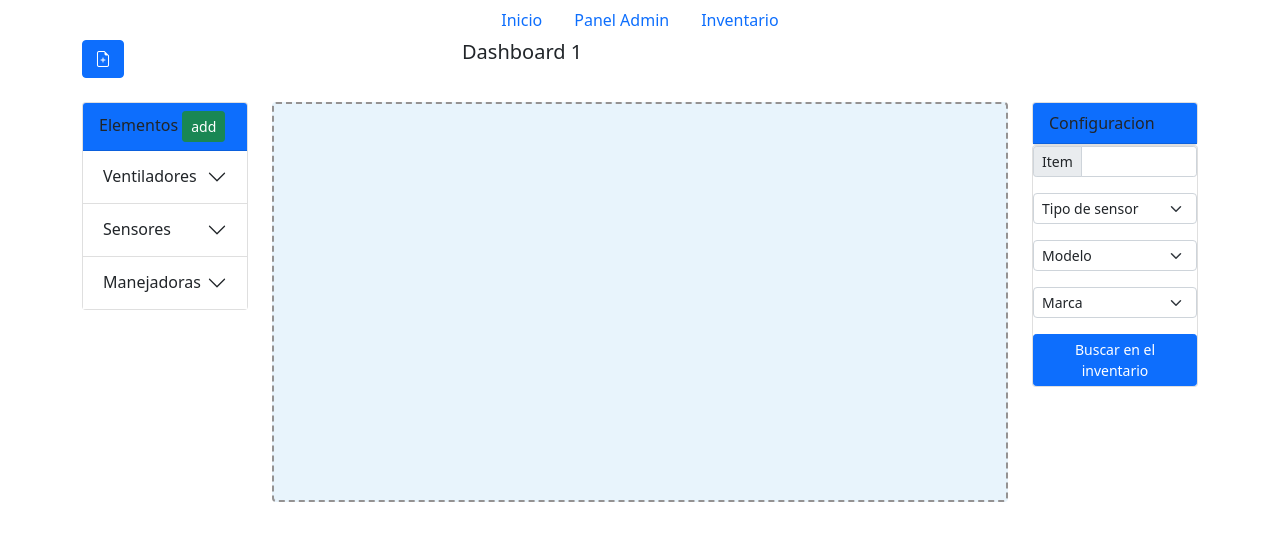
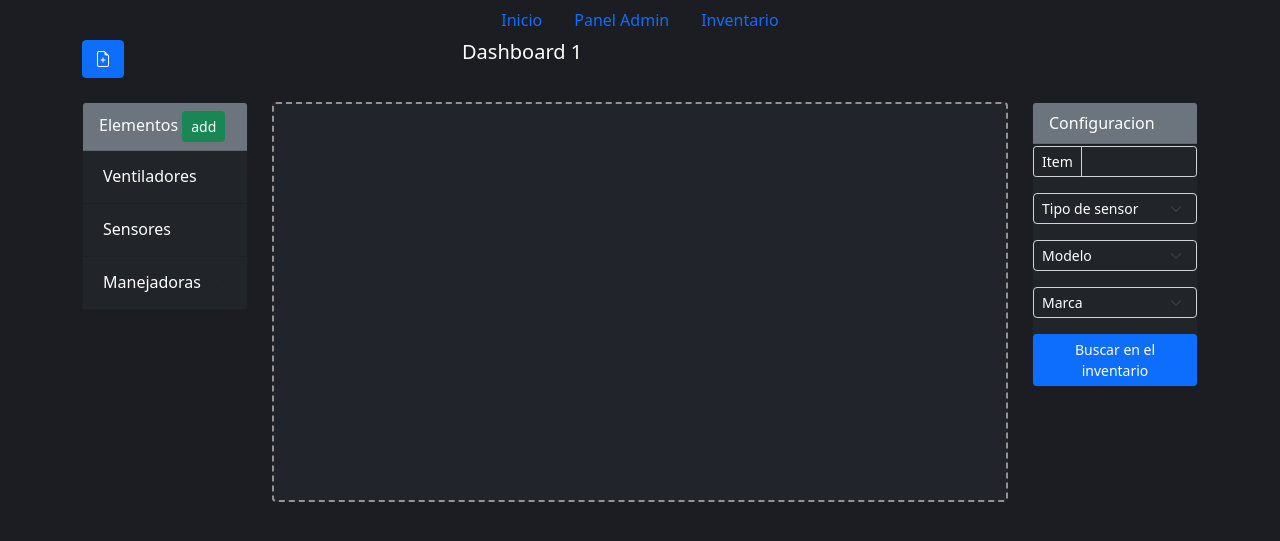
Before and after one commit to duvanceliz/apptsinc, a Django app: page /dashboard/ in a window 1280 px wide. Shown: the top 541 px of the page. Run offline with Django 5.2, Linux system fonts and the light colour scheme; a user stored in the database is signed in.

Commit message:
cambio color

```diff
--- a/tsinc/static/css/styles.css
+++ b/tsinc/static/css/styles.css
@@ -3,7 +3,7 @@
 }
 
 .dropzone {
-  background-color: #e8f4fc;
+  background-color: #21242b;
   border: 2px dashed rgb(148, 146, 146);
   border-radius: 4px;
   margin: 0;
@@ -61,3 +61,8 @@
 .box div.selected {
   border: 2px solid black;
 }
+
+body{
+  background: #1b1d23;
+  color: white;
+}
--- a/tsinc/templates/components/panelLeft.html
+++ b/tsinc/templates/components/panelLeft.html
@@ -1,14 +1,14 @@
-<div class="card">
-  <div class="card-header bg-primary">
+<div class="card bg-dark">
+  <div class="card-header bg-secondary">
     Elementos
     <button class="btn btn-success btn-sm" onclick="addobj()">add</button>
   </div>
 
   <div class="accordion accordion-flush" id="accordionFlushExample">
-    <div class="accordion-item">
+    <div class="accordion-item bg-dark">
       <h2 class="accordion-header" id="flush-headingOne">
         <button
-          class="accordion-button collapsed"
+          class="accordion-button collapsed bg-dark text-white"
           type="button"
           data-bs-toggle="collapse"
           data-bs-target="#flush-collapseOne"
@@ -27,10 +27,10 @@
         <div class="accordion-body">Items</div>
       </div>
     </div>
-    <div class="accordion-item">
+    <div class="accordion-item bg-dark text-white">
       <h2 class="accordion-header" id="flush-headingTwo">
         <button
-          class="accordion-button collapsed"
+          class="accordion-button collapsed bg-dark text-white"
           type="button"
           data-bs-toggle="collapse"
           data-bs-target="#flush-collapseTwo"
@@ -56,10 +56,10 @@
         </div>
       </div>
     </div>
-    <div class="accordion-item">
+    <div class="accordion-item bg-dark text-white">
       <h2 class="accordion-header" id="flush-headingThree">
         <button
-          class="accordion-button collapsed"
+          class="accordion-button collapsed bg-dark text-white"
           type="button"
           data-bs-toggle="collapse"
           data-bs-target="#flush-collapseThree"
--- a/tsinc/templates/components/panelRight.html
+++ b/tsinc/templates/components/panelRight.html
@@ -1,27 +1,41 @@
-<div class="card">
-    <div class="card-header bg-primary">Configuracion</div>
+<div class="card bg-dark">
+  <div class="card-header bg-secondary">Configuracion</div>
 </div>
 
-  <div id="panel" class="card">
+<div id="panel" class="card bg-dark">
   <div class="input-group input-group-sm mb-3">
-        <span class="input-group-text" id="inputGroup-sizing-sm">Item</span>
-        <input type="text" class="form-control" aria-label="Sizing example input" aria-describedby="inputGroup-sizing-sm">
+    <span class="input-group-text bg-dark text-white" id="inputGroup-sizing-sm">Item</span>
+    <input
+      type="text"
+      class="form-control bg-dark text-white"
+      aria-label="Sizing example input"
+      aria-describedby="inputGroup-sizing-sm"
+    />
   </div>
-      <select class="form-select form-select-sm mb-3" aria-label=".form-select-sm example">
+  <select
+    class="form-select form-select-sm mb-3 bg-dark text-white"
+    aria-label=".form-select-sm example"
+  >
     <option selected>Tipo de sensor</option>
     <option value="1">DPT</option>
     <option value="2">DPS</option>
     <!-- <option value="3">Three</option> -->
   </select>
 
-      <select class="form-select form-select-sm mb-3" aria-label=".form-select-sm example">
+  <select
+    class="form-select form-select-sm mb-3 bg-dark text-white"
+    aria-label=".form-select-sm example"
+  >
     <option selected>Modelo</option>
     <option value="1">One</option>
     <option value="2">Two</option>
     <option value="3">Three</option>
   </select>
 
-      <select class="form-select form-select-sm mb-3" aria-label=".form-select-sm example">
+  <select
+    class="form-select form-select-sm mb-3 bg-dark text-white"
+    aria-label=".form-select-sm example"
+  >
     <option selected>Marca</option>
     <option value="1">One</option>
     <option value="2">Two</option>
--- a/tsinc/templates/home.html
+++ b/tsinc/templates/home.html
@@ -12,7 +12,7 @@
 
     <div class="col-12">
 
-      <table class="table table-hover">
+      <table class="table table-hover table-dark">
         <thead>
 
 
@@ -23,6 +23,7 @@
             <th scope="col">Estado</th>
             <th scope="col">Fecha</th>
             <th scope="col">Aprobado</th>
+            <th scope="col"></th>
           </tr>
 
         </thead>
--- a/tsinc/templates/product.html
+++ b/tsinc/templates/product.html
@@ -11,7 +11,7 @@
 
       <div class="col-12">
 
-        <table class="table table-hover">
+        <table class="table table-hover table-dark">
           <thead>
 
 
@@ -19,13 +19,13 @@
               <th scope="col">#</th>
               <th scope="col">Codigo</th>
               <th scope="col">Producto</th>
-              <th scope="col">Referencia</th>
               <th scope="col">Modelo</th>
               <th scope="col">Marca</th>
               <th scope="col">Ubicacion</th>
               <th scope="col">Cantidad</th>
               <th scope="col">Precio de venta</th>
               <th scope="col">IVA</th>
+              <th scope="col"></th>
             </tr>
 
           </thead>
@@ -37,7 +37,6 @@
                 {{product.code}}
               </td>
               <td>{{product.product_name}}</td>
-              <td>{{product.factory_ref}}</td>
               <td>
                 {{product.model}}
               </td>
```
Lines whose indentation alone changed are shown as unchanged.
